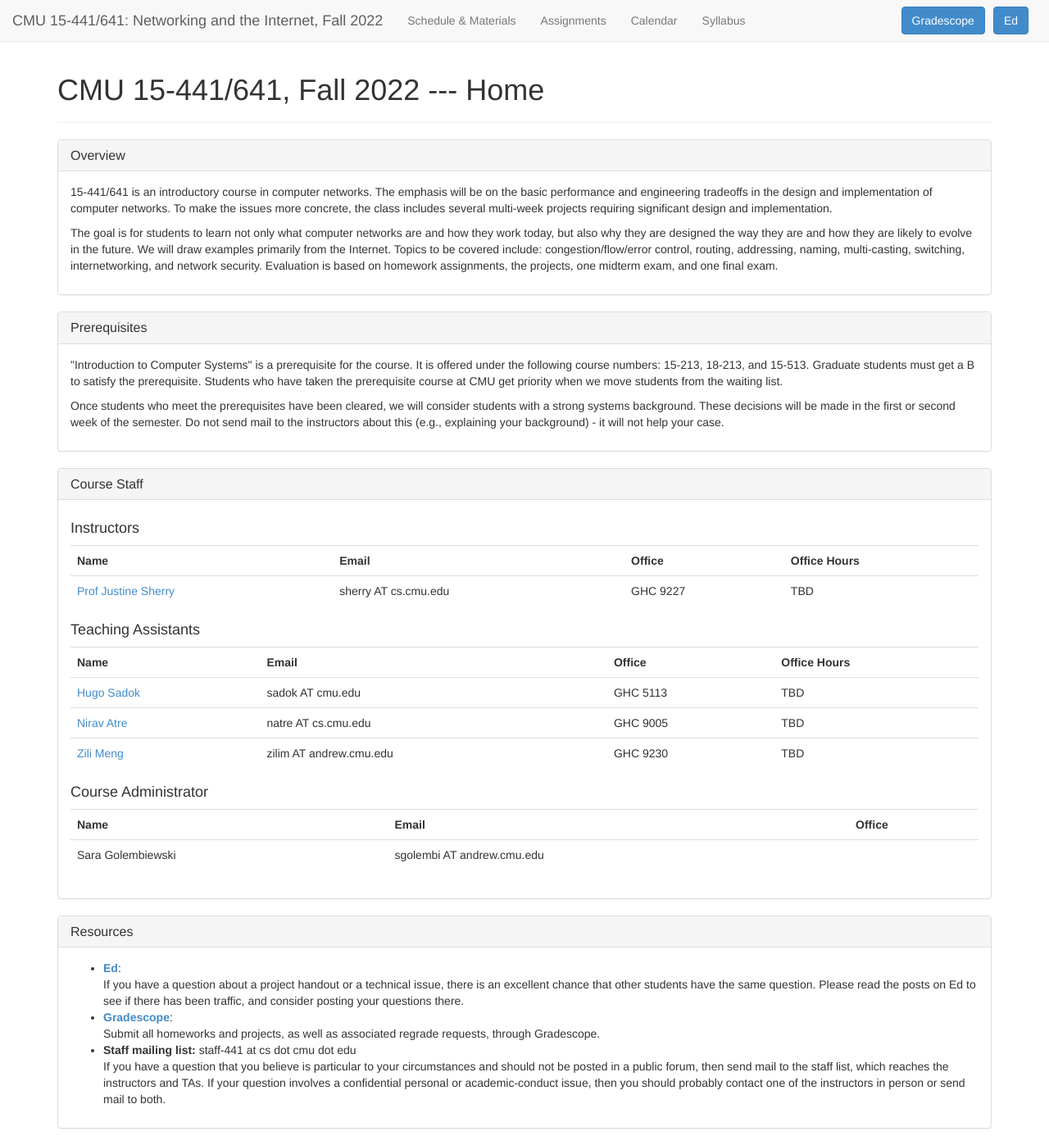
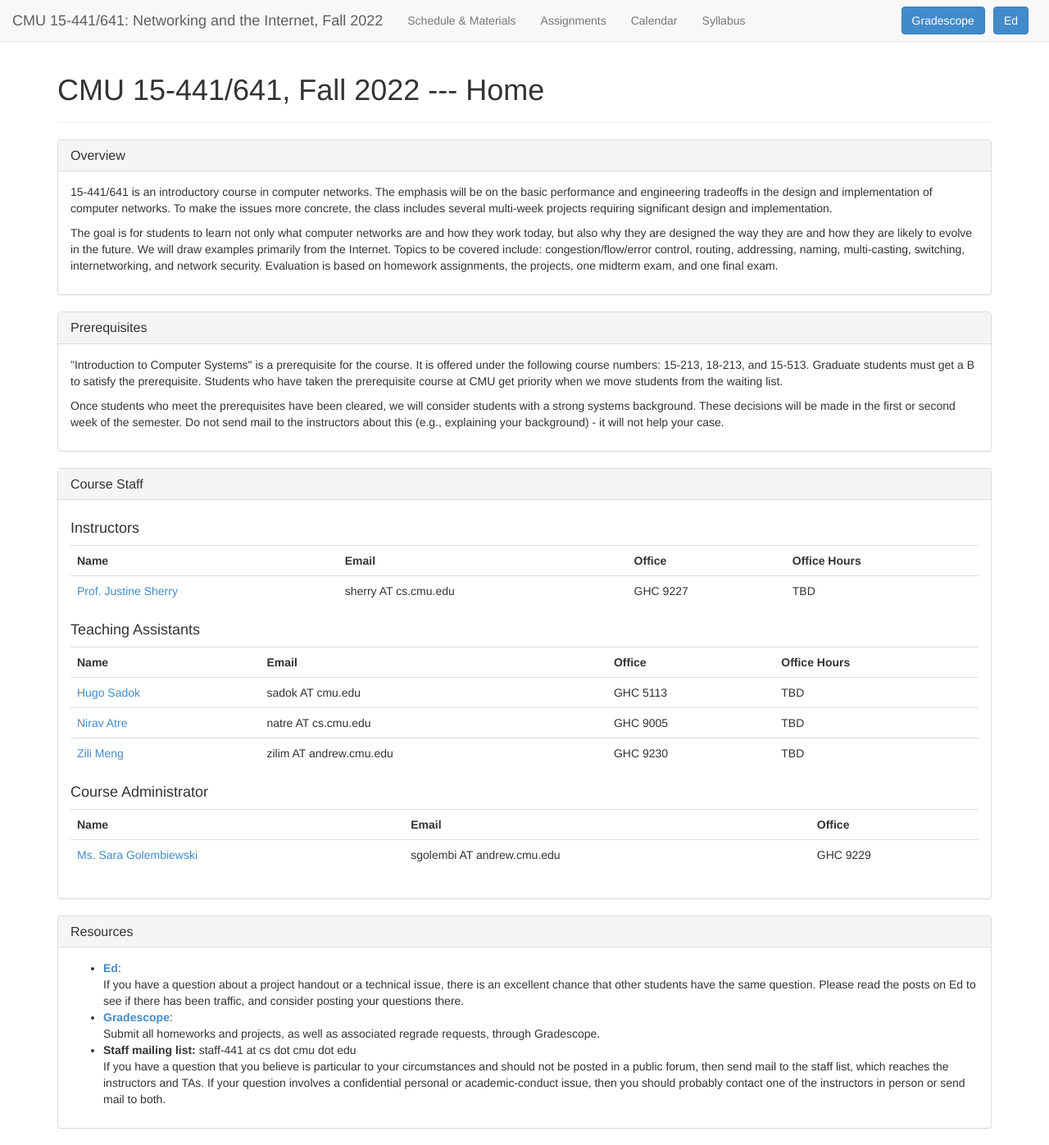
Before and after one commit to computer-networks/fa22, a Jekyll site: the page built from index.html, in a window 1280 px wide and 1397 px high. Shown: the whole window at 82% size. Built offline with Jekyll 4.4.1, drawn with Linux system fonts in a browser that asks for light colours.

```diff
--- a/_layouts/coursepage.html
+++ b/_layouts/coursepage.html
@@ -40,7 +40,7 @@ PUBLIC "-//W3C//DTD XHTML 1.0 Strict//EN"
           <li><a href="schedule.html">Schedule & Materials</a></li>
           <li><a href="assignments.html">Assignments</a></li>
           <li><a href="calendar.html">Calendar</a></li>
-          <li><a href="#">Syllabus</a></li>
+          <li><a href="https://docs.google.com/document/d/e/2PACX-1vSDxIBRnpDLdT6Y1lM1znI3rsoF_mozwkcJKC4FoBq1NtalaGMUyYhR6n3MJpV_QI4iFvBdyXAOAf0H/pub">Syllabus</a></li>
         </ul>
         <a href="https://edstem.org/us/courses/24770/"><button type="button" class="btn btn-primary navbar-btn navbar-right" style="margin-right:10px">Ed</button></a>
         <a href="https://www.gradescope.com/courses/431966"><button type="button" class="btn btn-primary navbar-btn navbar-right" style="margin-right:10px">Gradescope</button></a>
--- a/index.html
+++ b/index.html
@@ -71,7 +71,7 @@ title: CMU 15-441/641, Fall 2022 --- Home
       <tr><th>Name</th><th>Email</th><th>Office</th><th>Office Hours</th></tr>
 
       <tr>
-        <td><a href="https://www.justinesherry.com/">Prof Justine Sherry</a></td>
+        <td><a href="https://www.justinesherry.com/">Prof. Justine Sherry</a></td>
         <td><span class="email">sherry AT cs.cmu.edu</span></td>
         <td>GHC 9227</td>
         <td>TBD</td>
@@ -111,9 +111,9 @@ title: CMU 15-441/641, Fall 2022 --- Home
       <tr><th>Name</th><th>Email</th><th>Office</th></tr>
 
       <tr>
-        <td>Sara Golembiewski</td>
+        <td><a href="https://www.linkedin.com/in/sara-golembiewski-079b26ba/">Ms. Sara Golembiewski</a></td>
         <td><span class="email">sgolembi AT andrew.cmu.edu</span></td>
-        <td></td>
+        <td>GHC 9229</td>
       </tr>
       </table>
   </div>
```
